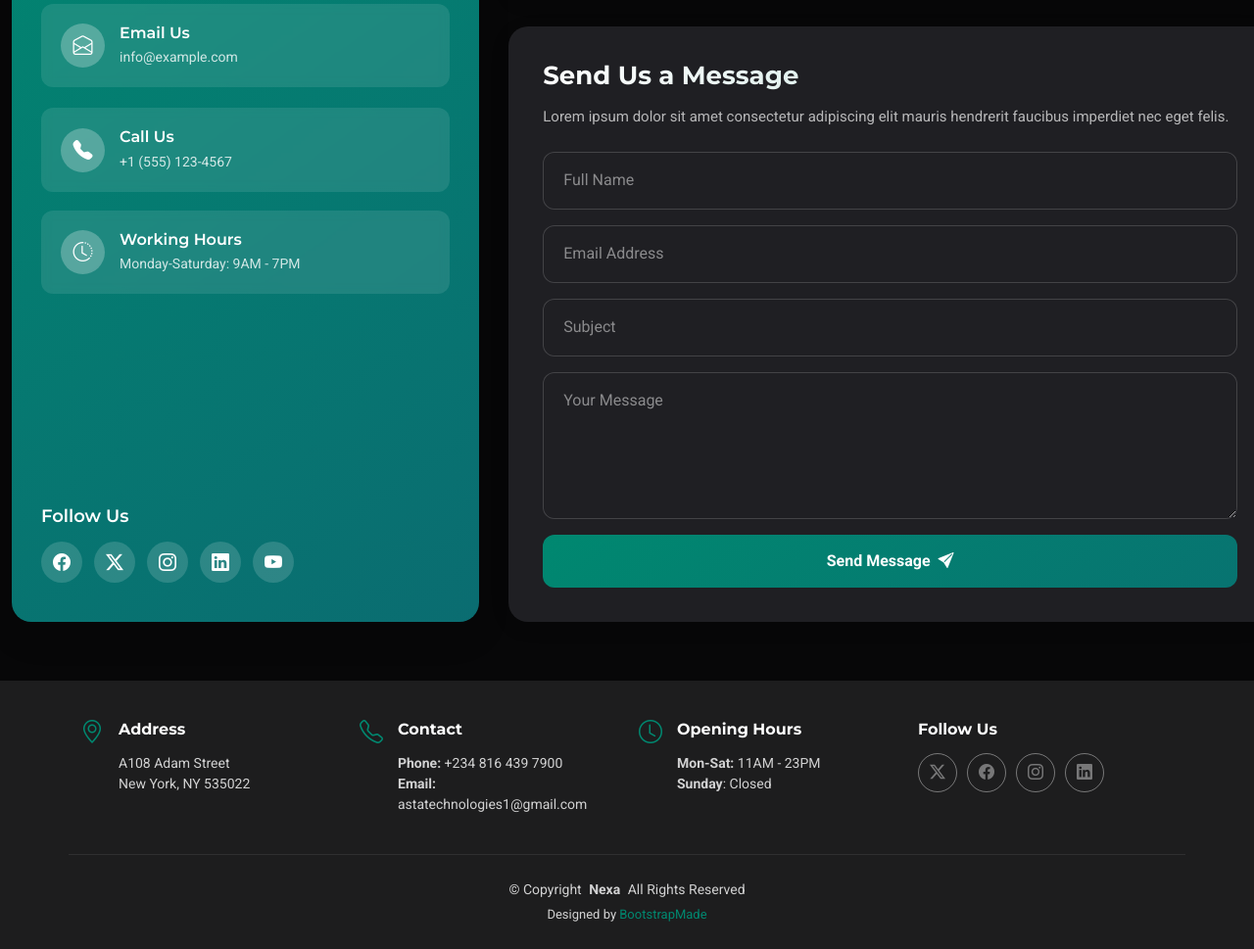
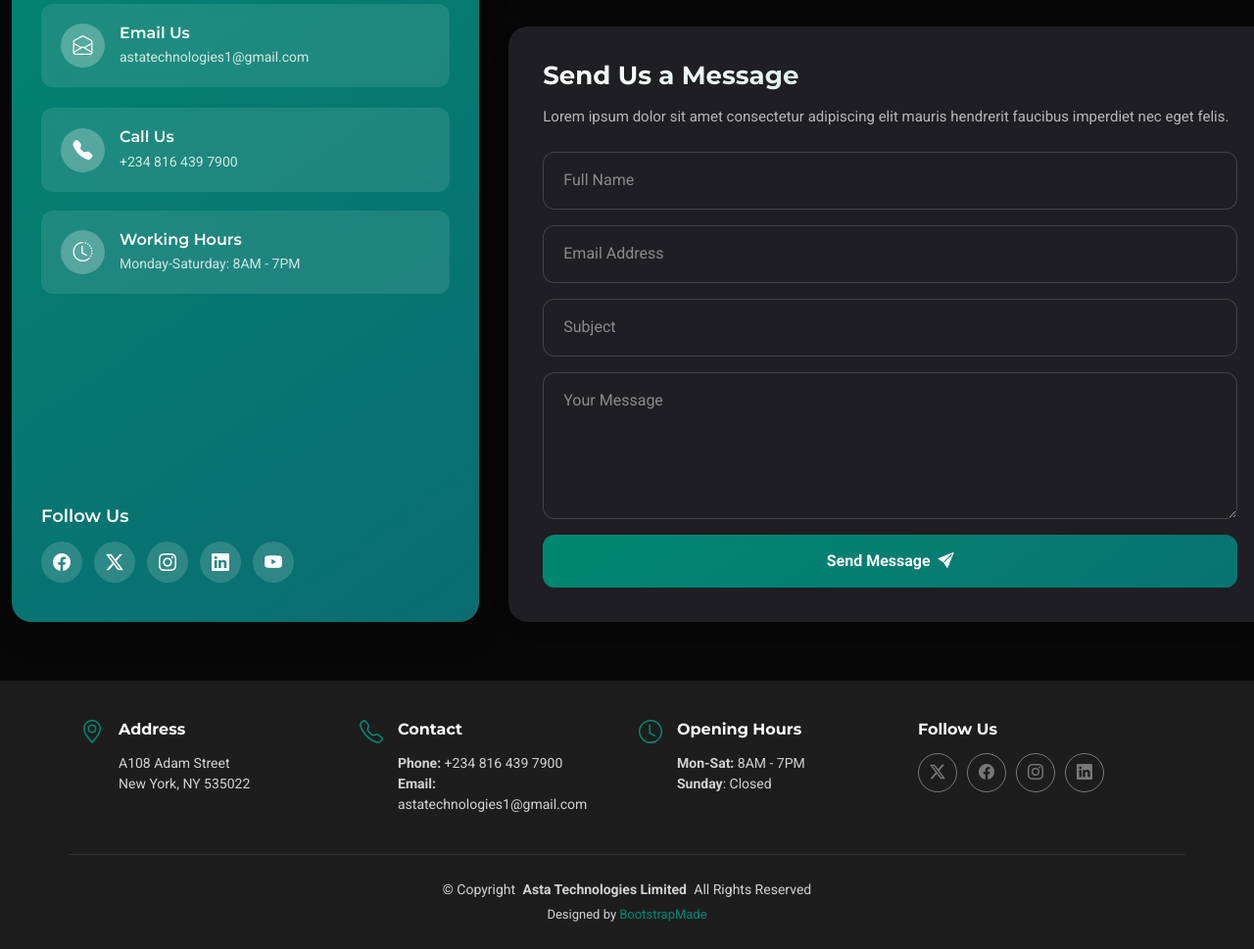
Before and after one commit to kalamohammedbello/astatechnologiesltd, a plain HTML site: page index.html in a window 1280 px wide. Shown: the part 10422-11391 px from the top of the page at 98% size. Drawn offline with Linux system fonts and the light colour scheme; animation ran at ten frames a second.

Commit message:
updated contact info and footer

```diff
--- a/index.html
+++ b/index.html
@@ -1213,7 +1213,7 @@
                 </div>
                 <div class="card-content">
                   <h4>Email Us</h4>
-                  <p>info@example.com</p>
+                  <p>astatechnologies1@gmail.com</p>
                 </div>
               </div>
 
@@ -1223,7 +1223,7 @@
                 </div>
                 <div class="card-content">
                   <h4>Call Us</h4>
-                  <p>+1 (555) 123-4567</p>
+                  <p>+234 816 439 7900</p>
                 </div>
               </div>
 
@@ -1233,7 +1233,7 @@
                 </div>
                 <div class="card-content">
                   <h4>Working Hours</h4>
-                  <p>Monday-Saturday: 9AM - 7PM</p>
+                  <p>Monday-Saturday: 8AM - 7PM</p>
                 </div>
               </div>
             </div>
@@ -1329,7 +1329,7 @@
           <div>
             <h4>Opening Hours</h4>
             <p>
-              <strong>Mon-Sat:</strong> <span>11AM - 23PM</span><br>
+              <strong>Mon-Sat:</strong> <span>8AM - 7PM</span><br>
               <strong>Sunday</strong>: <span>Closed</span>
             </p>
           </div>
@@ -1349,7 +1349,7 @@
     </div>
 
     <div class="container copyright text-center mt-4">
-      <p>© <span>Copyright</span> <strong class="px-1 sitename">Nexa</strong> <span>All Rights Reserved</span></p>
+      <p>© <span>Copyright</span> <strong class="px-1 sitename">Asta Technologies Limited</strong> <span>All Rights Reserved</span></p>
       <div class="credits">
         <!-- All the links in the footer should remain intact. -->
         <!-- You can delete the links only if you've purchased the pro version. -->
```
